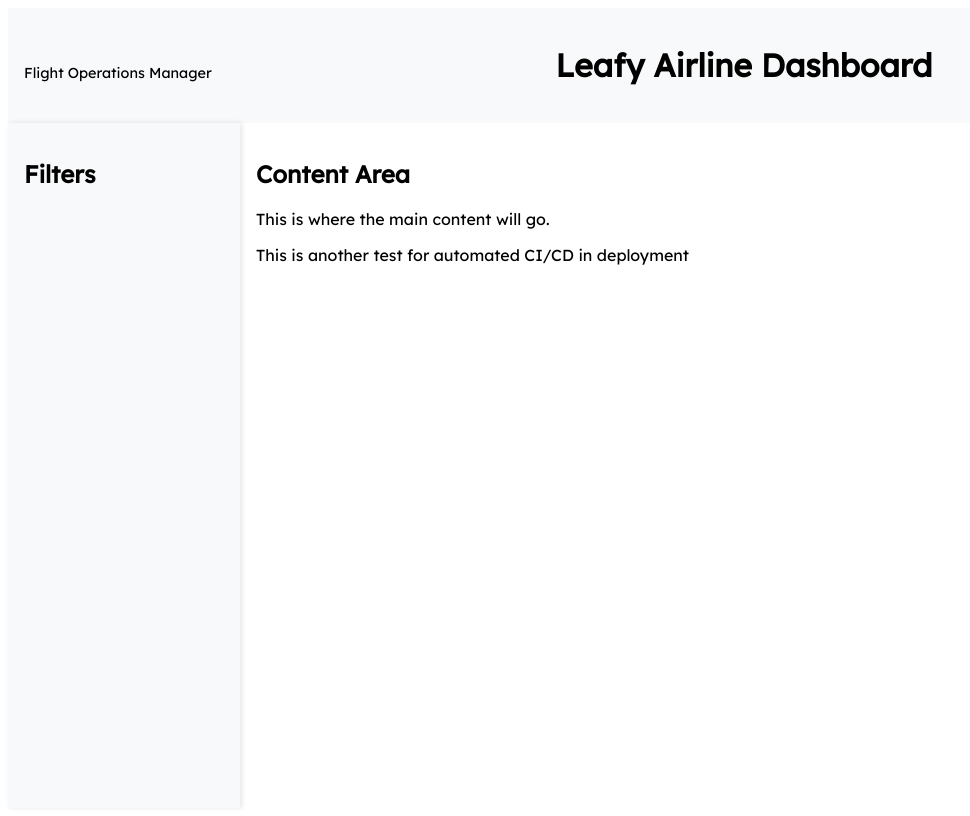
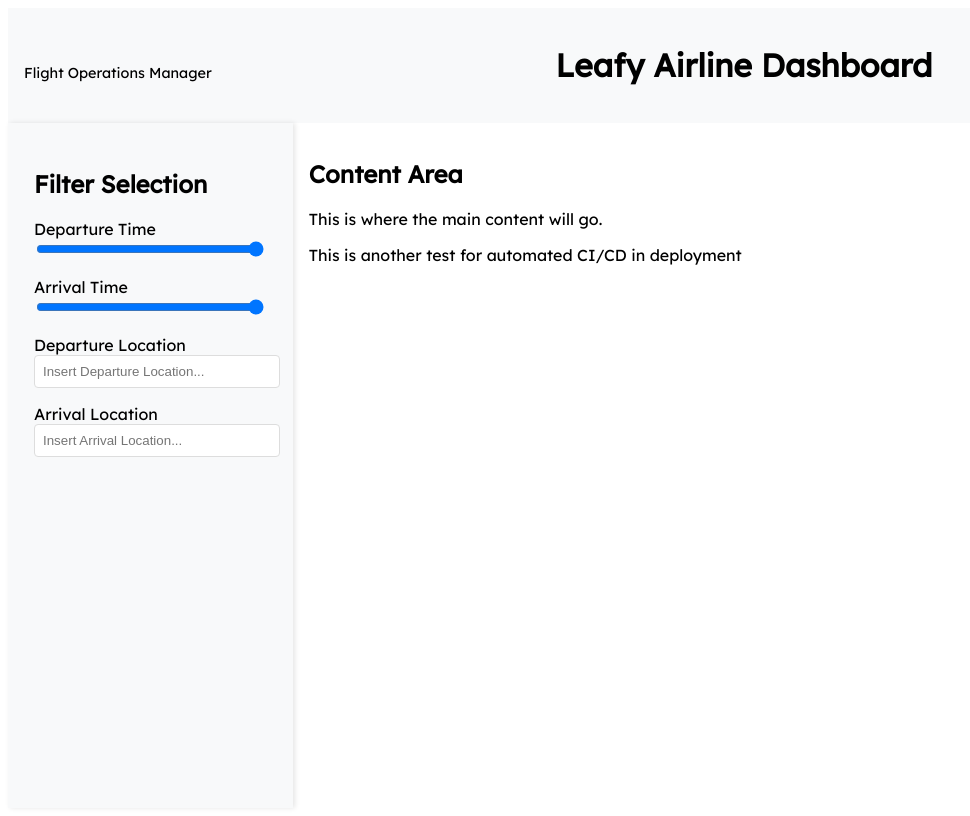
Before and after one commit to mongodb-industry-solutions/leafy_airline, a Next.js app in the folder airplanedashboard/: page / in a window 1280 px wide. Shown: the whole page, without its empty margins (0-970 px from the left). Built offline with nearby package versions, Linux system fonts and the light colour scheme; some icons are missing.

Commit message:
First valid approach for filtering functionality

```diff
--- /dev/null
+++ b/airplanedashboard/components/FilterSection.js
@@ -0,0 +1,25 @@
+import styles from './Layout.module.css';
+
+const FilterSection = () => (
+  <div className={styles.filterSelection}>
+    <h2>Filter Selection</h2>
+    <div className={styles.filterGroup}>
+      <label>Departure Time</label>
+      <input type="range" min="0" max="24" className={styles.slider} />
+    </div>
+    <div className={styles.filterGroup}>
+      <label>Arrival Time</label>
+      <input type="range" min="0" max="24" className={styles.slider} />
+    </div>
+    <div className={styles.filterGroup}>
+      <label>Departure Location</label>
+      <input type="text" placeholder="Insert Departure Location..." className={styles.input} />
+    </div>
+    <div className={styles.filterGroup}>
+      <label>Arrival Location</label>
+      <input type="text" placeholder="Insert Arrival Location..." className={styles.input} />
+    </div>
+  </div>
+);
+
+export default FilterSection;
--- a/airplanedashboard/components/Layout.js
+++ b/airplanedashboard/components/Layout.js
@@ -3,10 +3,12 @@ import React from 'react';
 import styles from './Layout.module.css';
 import Logo from '@leafygreen-ui/logo';
 import Icon from "@leafygreen-ui/icon";
+import FilterSection from './FilterSection';
 
 const Layout = ({ children }) => {
   return (
     <div className={styles.container}>
+
       <header className={styles.header}>
         <div className={styles.icon_container}>
             <Icon glyph='Person' fill="#00684A" size='xlarge'/>
@@ -15,15 +17,18 @@ const Layout = ({ children }) => {
         <h1>Leafy Airline Dashboard</h1>
         <Logo className={styles.logo} />
       </header>
+
       <div className={styles.main}>
+
         <aside className={styles.sidebar}>
-          <h2>Filters</h2>
-          {/* Add your filter components here */}
+          <FilterSection />
         </aside>
+
         <div className={styles.content}>
           {children}
         </div>
       </div>
+
     </div>
   );
 };
--- a/airplanedashboard/components/Layout.module.css
+++ b/airplanedashboard/components/Layout.module.css
@@ -40,9 +40,14 @@
 
 .sidebar {
   background-color: #f8f9fa;
-  width: 200px;
+  width: 20%;
   padding: 1rem;
   box-shadow: 2px 0 5px rgba(0,0,0,0.1);
+}
+
+.sidebar .filterSelection {
+  width: 90%;
+  padding: 10px;
 }
 
 .content {
@@ -102,3 +107,29 @@
 .activeLink {
   text-decoration: underline;
 }
+
+
+.filterGroup {
+margin-bottom: 1rem;
+}
+
+.slider {
+width: 100%;
+}
+
+.input {
+width: 100%;
+padding: 0.5rem;
+border: 1px solid #ddd;
+border-radius: 4px;
+}
+
+.searchButton {
+width: 100%;
+padding: 0.5rem;
+background-color: #007bff;
+color: #fff;
+border: none;
+border-radius: 4px;
+cursor: pointer;
+}
```
